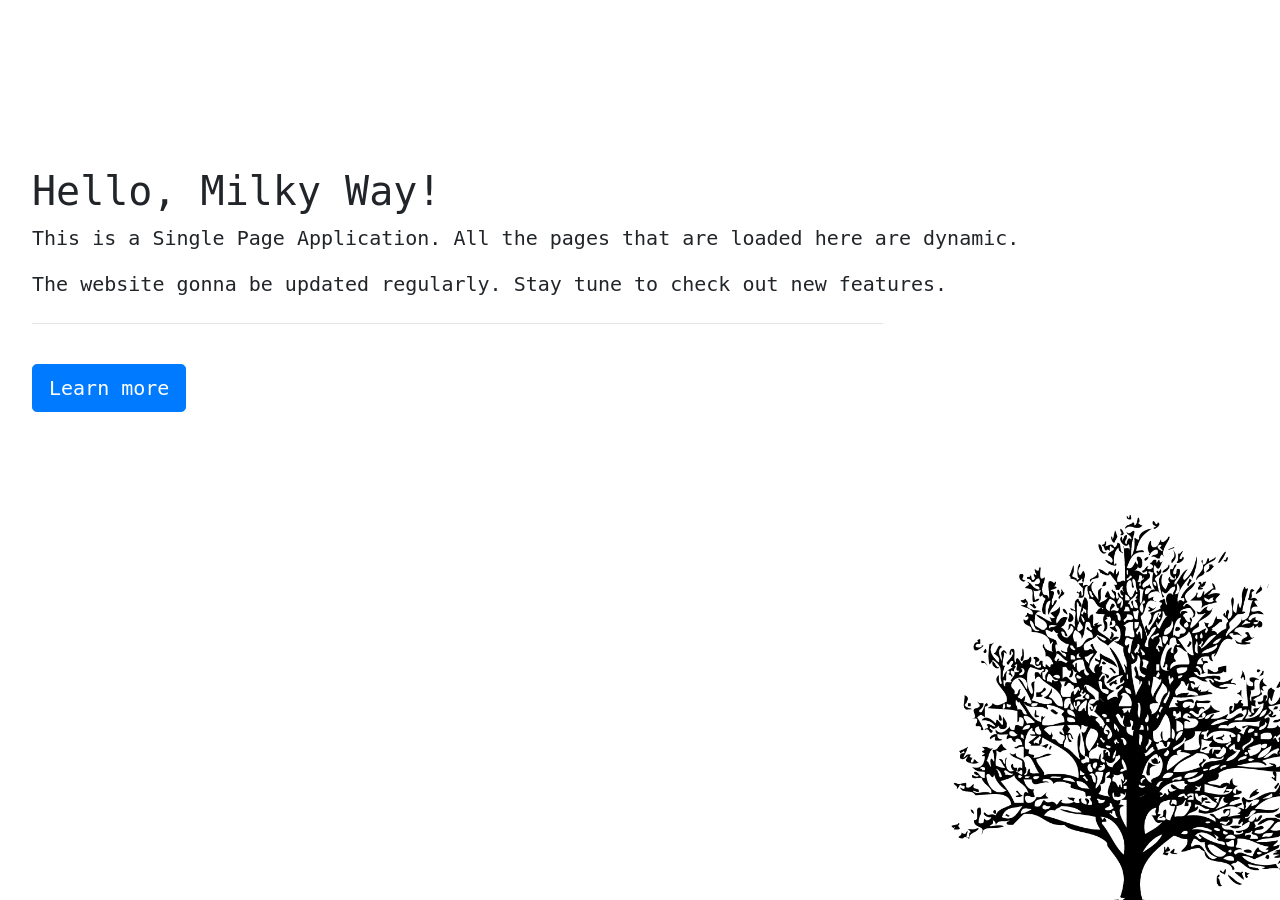
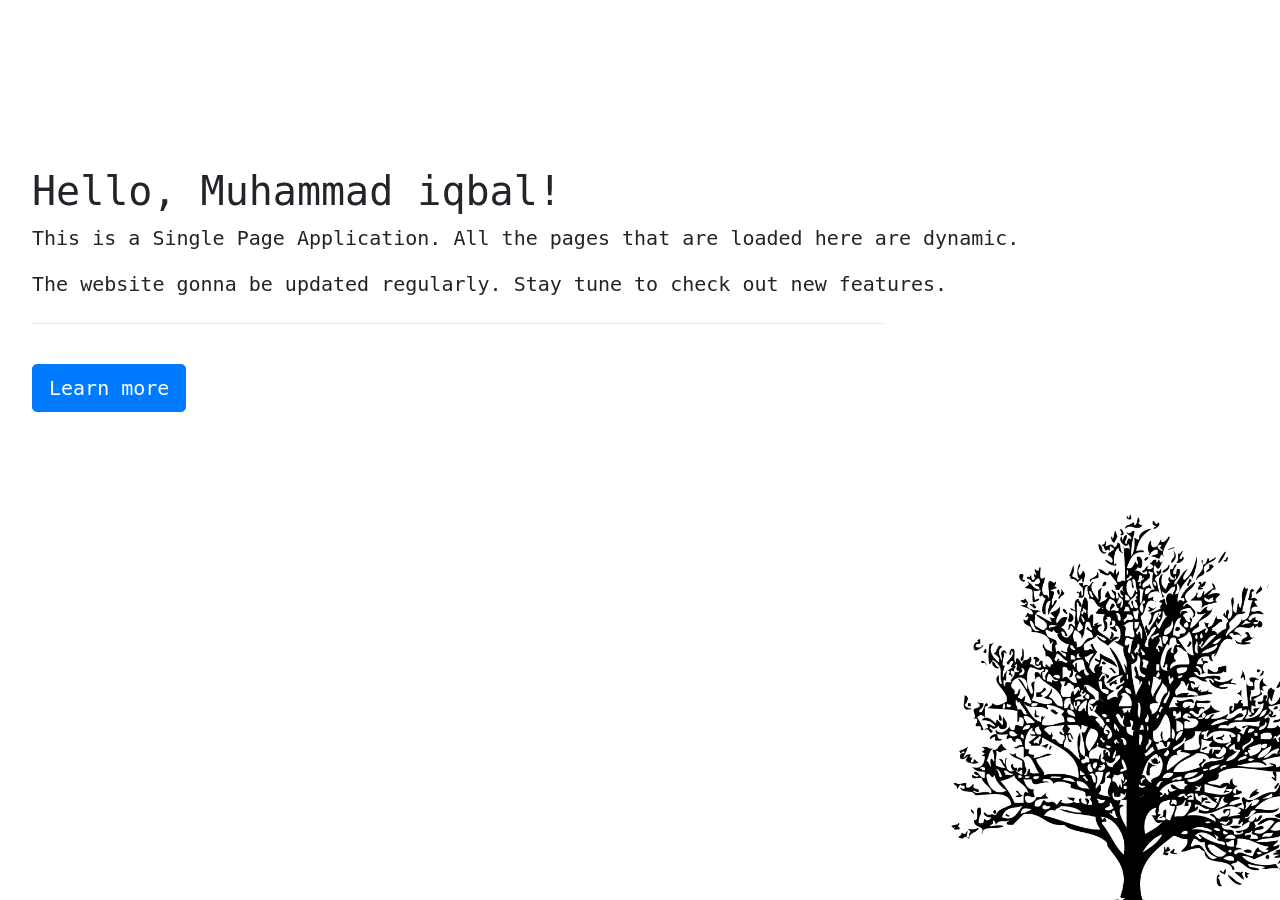
Before and after one commit to VaibhavModi/Flask_SPA, a Flask app: page / in a window 1280 px wide. Shown: the part 66-966 px from the top of the page. Run offline with Flask 2, Linux system fonts and the light colour scheme; some libraries are stand-ins or nearby versions.

Commit message:
Update index.html

```diff
--- a/templates/index.html
+++ b/templates/index.html
@@ -85,7 +85,7 @@
 {% block content %}
 <div class='container-fluid'>
     <div class="jumbotron">
-        <h1 class="display-5">Hello, Milky Way!</h1>
+        <h1 class="display-5">Hello, Muhammad iqbal!</h1>
         <p class="lead">This is a Single Page Application. All the pages that are loaded here are dynamic.</p>
         <p class="lead">The website gonna be updated regularly. Stay tune to check out new features.</p>
         <hr class="my-4" style="width:70%;text-align:left;margin-left:0">
```
